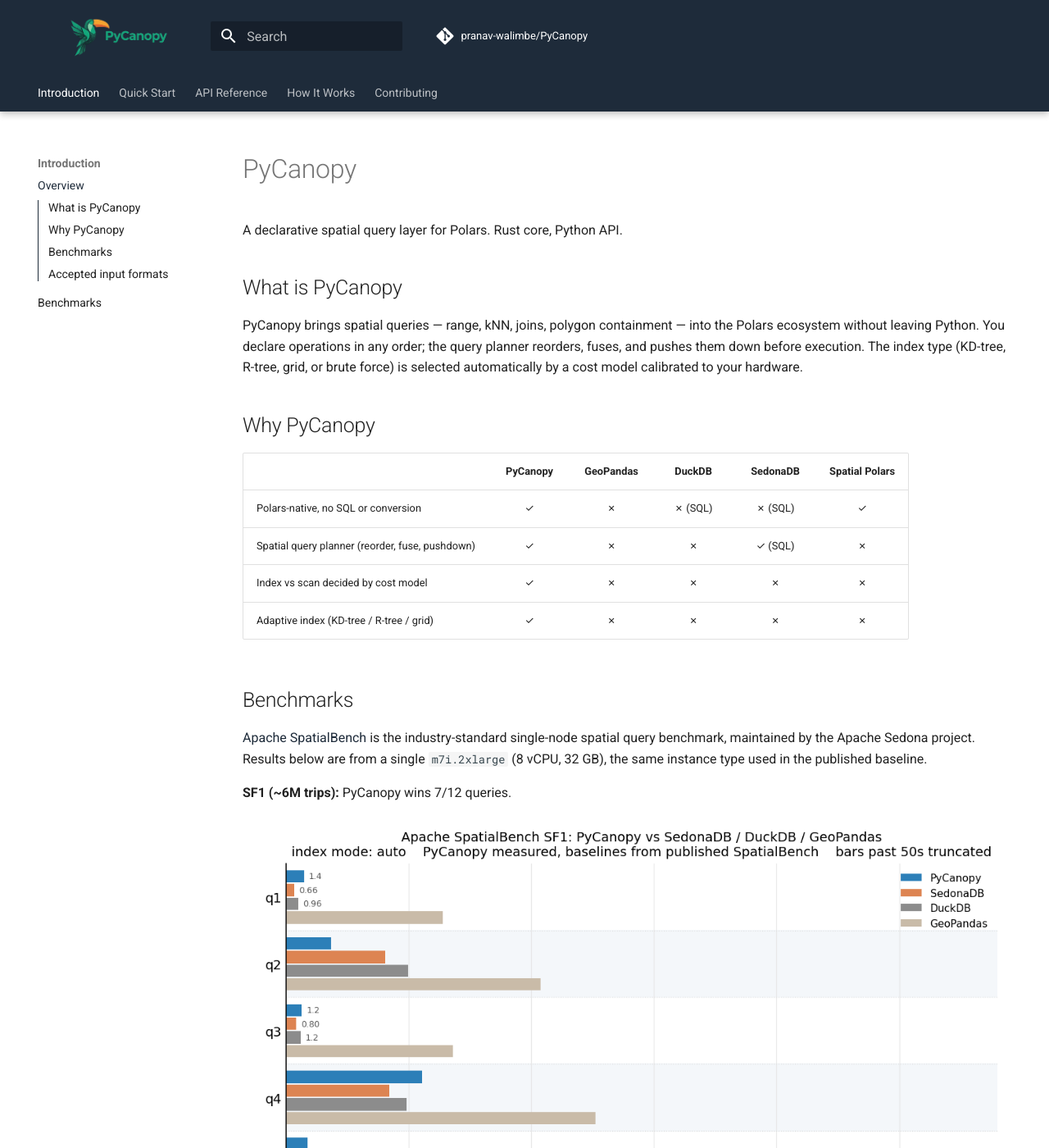
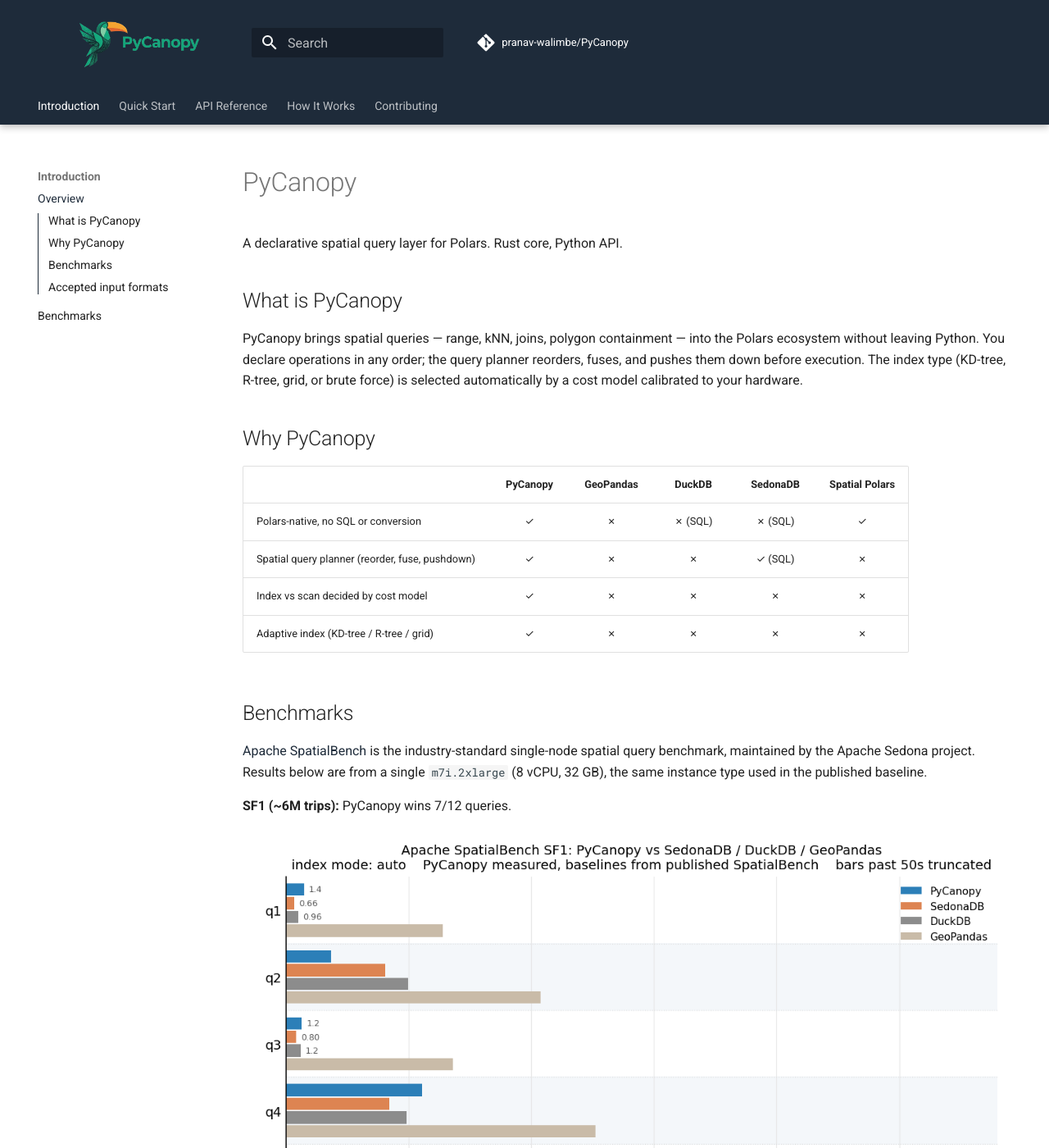
Before and after one commit to pranav-walimbe/PyCanopy, an MkDocs documentation site: the page built from docs/index.md, in a window 1280 px wide and 1400 px high. Shown: the whole window at 82% size. Built offline with MkDocs 1.6.1 and Material for MkDocs 9.7.7, drawn with Linux system fonts in a browser that asks for light colours; comment, search, counter and statistics services are not loaded.

Commit message:
80px logo, pin search and github stats to header right

```diff
--- a/docs/stylesheets/extra.css
+++ b/docs/stylesheets/extra.css
@@ -1,9 +1,19 @@
 .md-header__button.md-logo img {
-  height: 64px;
+  height: 80px;
 }
 
 .md-header__title {
   display: none;
+}
+
+.md-header__inner {
+  display: flex;
+  align-items: center;
+}
+
+.md-header__source,
+.md-header__button[for="__search"] {
+  margin-left: auto;
 }
 
 .md-footer {
```
